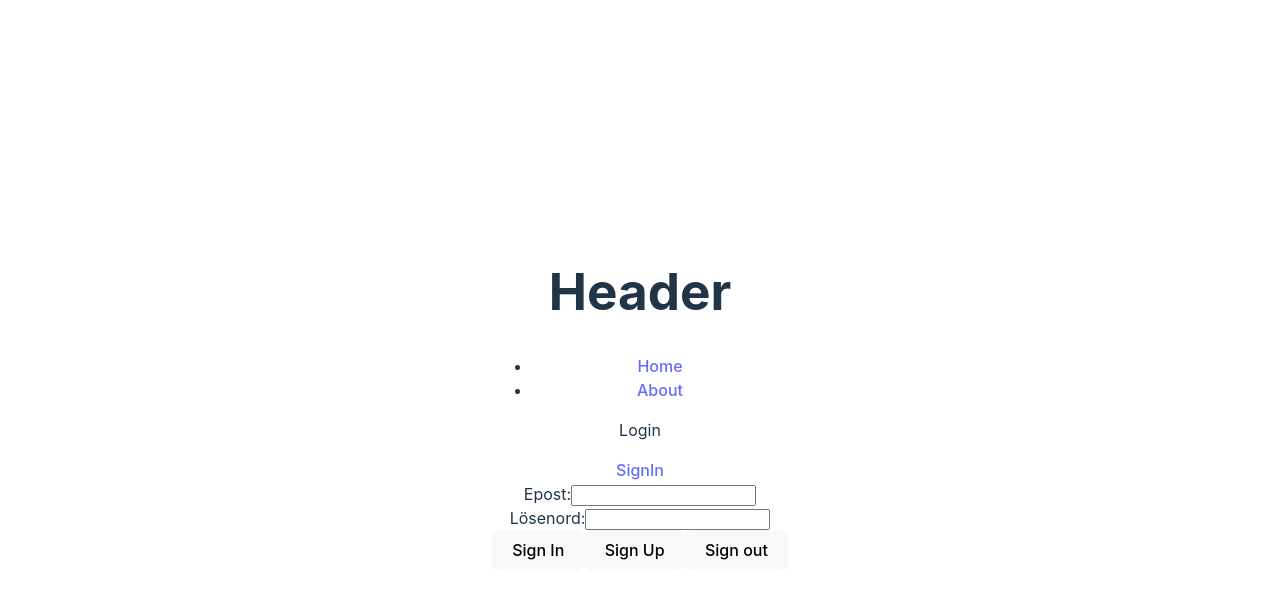
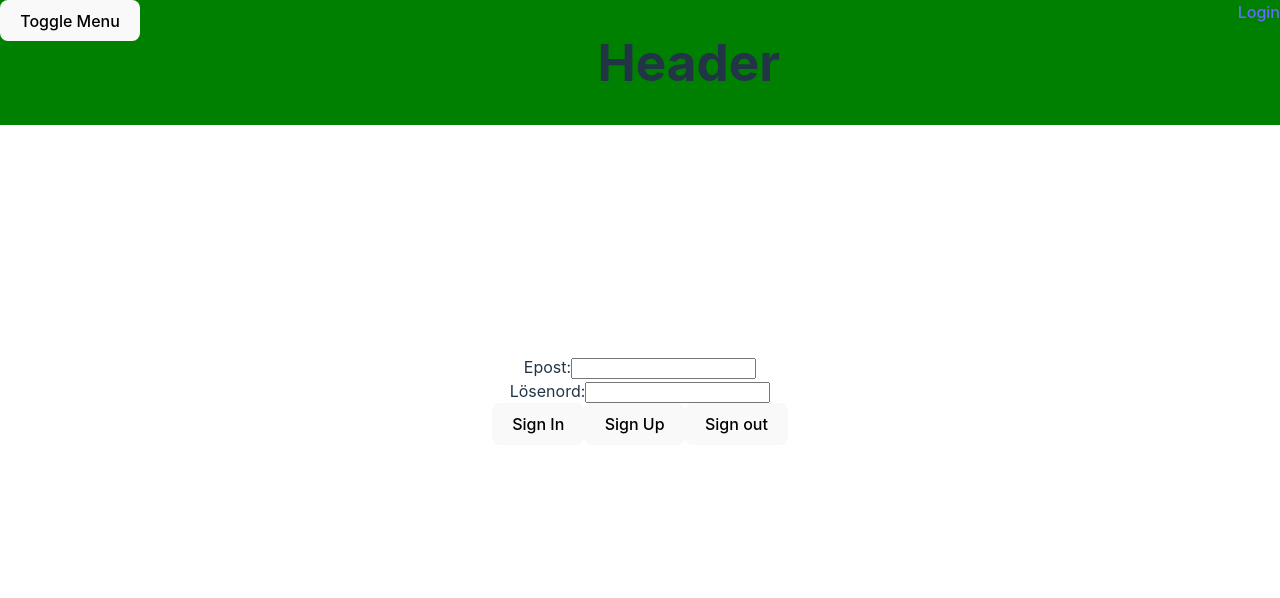
Before and after one commit to InternetKungen/Coffee_Shop, a React (Vite) app: page /#/login in a window 1280 px wide. Shown: the top 598 px of the page. Built offline with nearby package versions, Linux system fonts and the light colour scheme; no server answers.

Commit message:
Toggle menu -beta

```diff
--- /dev/null
+++ b/src/components/Header/Header.module.css
@@ -0,0 +1,12 @@
+header {
+    display: flex;
+    justify-content: space-between;
+    flex-direction: row;
+    width: 100%;
+    position: fixed;
+    margin-top: 0;
+    margin-left: 0;
+    top: 0;
+    left: 0;
+    background: green;
+}
--- a/src/components/Header/Header.tsx
+++ b/src/components/Header/Header.tsx
@@ -2,12 +2,13 @@
 import React from 'react';
 import NavMenu from '../NavMenu/NavMenu';
 import Login from '../Login/Login';
+import './Header.module.css';
 
 const Header: React.FC = () => {
   return (
     <header>
+      <NavMenu />
       <h1>Header</h1>
-      <NavMenu />
       <Login />
     </header>
   );
--- a/src/components/Login/Login.tsx
+++ b/src/components/Login/Login.tsx
@@ -5,8 +5,7 @@ import { Link } from 'react-router-dom';
 const Login: React.FC = () => {
     return (
         <section>
-            <p>Login</p>
-            <Link to="/login">SignIn</Link>
+            <Link to="/login">Login</Link>
         </section>
     );
 };
--- a/src/components/Main/Main.tsx
+++ b/src/components/Main/Main.tsx
@@ -8,7 +8,6 @@ import SignIn from '../../views/auth/SignIn';
 const Main: React.FC = () => {
     return (
         <main>
-            <h1>Main</h1>
             <Routes>
                 <Route path="/" element={<Home />} />
                 <Route path="/about" element={<About />} />
--- a/src/components/NavMenu/NavMenu.tsx
+++ b/src/components/NavMenu/NavMenu.tsx
@@ -1,10 +1,18 @@
-// NavMenu.tsx
-import React from 'react';
+import React, { useState } from 'react';
 import { Link } from 'react-router-dom';
+import './NavMenu.module.css';
 
 const NavMenu: React.FC = () => {
+    const [isOpen, setIsOpen] = useState(false);
+
+    const toggleMenu = () => {
+        setIsOpen(!isOpen);
+    };
+
     return (
         <nav>
+            <button onClick={toggleMenu}>Toggle Menu</button>
+            {isOpen && (
                 <ul>
                     <li>
                         <Link to="/">Home</Link>
@@ -13,6 +21,7 @@ const NavMenu: React.FC = () => {
                         <Link to="/about">About</Link>
                     </li>
                 </ul>
+            )}
         </nav>
     );
 };
```
Also changed, not shown: src/components/Header/Header.css (deleted), src/components/NavMenu/NavMenu.css (deleted), src/components/NavMenu/NavMenu.module.css (added). Lines whose indentation alone changed are shown as unchanged.
